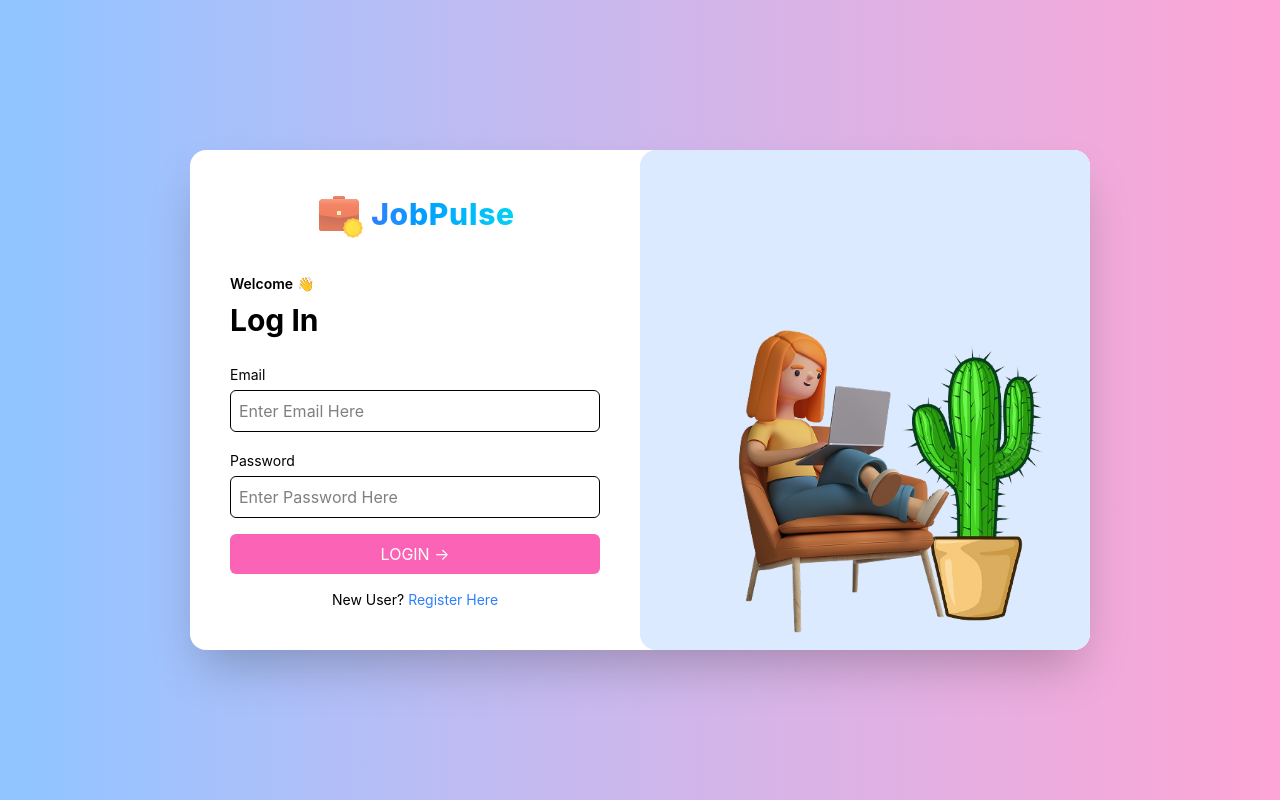
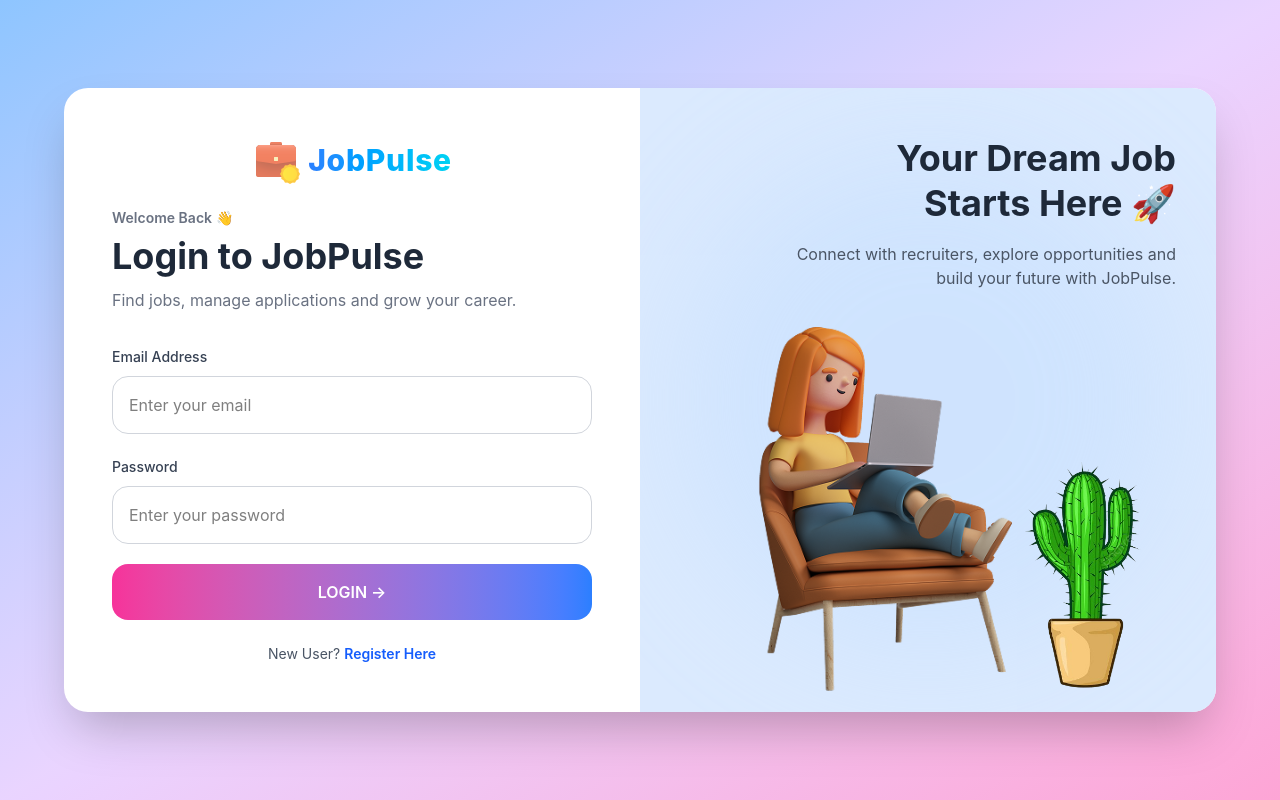
Before and after one commit to amanCloudX/JobPulse, a React (Vite) app: page / in a window 1280 px wide. Built offline with nearby package versions, Linux system fonts and the light colour scheme.

Commit message:
login-resgister page updates

```diff
--- a/src/pages/Login.jsx
+++ b/src/pages/Login.jsx
@@ -1,6 +1,5 @@
 import { useState } from "react";
 import Logo from "../components/logo";
-import axios from "axios";
 import { useNavigate } from "react-router-dom";
 import API from "../api/axios";
 
@@ -9,10 +8,12 @@ const Login = () => {
     email: "",
     password: "",
   });
+
   const [error, setError] = useState("");
 
   const navigate = useNavigate();
 
+  // ================= HANDLE CHANGE =================
   const handleChange = (e) => {
     setForm({
       ...form,
@@ -20,10 +21,12 @@ const Login = () => {
     });
   };
 
+  // ================= SUBMIT =================
   const submitHandler = async (e) => {
     e.preventDefault();
 
     setError("");
+
     if (!form.email || !form.password) {
       setError("All Fields Are Required");
       return;
@@ -35,86 +38,114 @@ const Login = () => {
           "Content-Type": "application/json",
         },
       });
+
       const data = response.data;
 
       localStorage.setItem("token", data.token);
-      localStorage.setItem("user", JSON.stringify(data.user)); // 🔥 important
+      localStorage.setItem("user", JSON.stringify(data.user));
 
-      // 🔥 Role-based redirect
+      // ROLE BASED REDIRECT
       if (data.user.role === "recruiter") {
         navigate("/recruiter/dashboard", { replace: true });
       } else if (data.user.role === "admin") {
         navigate("/admin/dashboard", { replace: true });
       } else {
-        navigate("/dashboard", { replace: true }); // user
+        navigate("/dashboard", { replace: true });
       }
     } catch (err) {
       console.log(err);
 
       if (err.response) {
-        // server responded with error
         setError("Invalid Email or Password");
       } else {
-        // network or other error
         setError("Something went wrong");
       }
     }
   };
 
   return (
-    <form onSubmit={submitHandler}>
-      <div className="h-screen flex items-center justify-center bg-gradient-to-r from-blue-300 to-pink-300">
-        {/* Main Card */}
-        <div className="w-[900px] h-[500px] bg-white rounded-2xl shadow-2xl flex overflow-hidden">
-          {/* LEFT SIDE - FORM */}
+    <div className="min-h-screen bg-gradient-to-br from-blue-300 via-purple-200 to-pink-300 flex items-center justify-center px-4 py-8">
+      {/* MAIN CARD */}
+      <div className="w-full max-w-6xl bg-white rounded-3xl shadow-2xl overflow-hidden flex flex-col lg:flex-row">
+        {/* ================= LEFT SIDE ================= */}
+        <div className="w-full lg:w-1/2 p-6 sm:p-10 lg:p-12 flex flex-col justify-center">
+          {/* LOGO */}
+          <div className="mb-6">
+            <Logo />
+          </div>
 
-          <div className="w-1/2 p-10 flex flex-col justify-center">
-            <Logo className="mb-5" />
+          {/* HEADING */}
+          <div className="mb-8">
+            <h2 className="text-sm font-semibold text-gray-500 mb-2">
+              Welcome Back 👋
+            </h2>
 
-            <h2 className="text-sm font-semibold mt-9 mb-2">Welcome 👋</h2>
-            <h1 className="text-3xl font-bold mb-6">Log In</h1>
+            <h1 className="text-3xl sm:text-4xl font-bold text-gray-800">
+              Login to JobPulse
+            </h1>
 
-            {/* Email */}
-            <div className="mb-4">
-              <label className="text-sm">Email</label>
+            <p className="text-gray-500 mt-3 text-sm sm:text-base">
+              Find jobs, manage applications and grow your career.
+            </p>
+          </div>
+
+          {/* FORM */}
+          <form onSubmit={submitHandler} className="space-y-5">
+            {/* EMAIL */}
+            <div>
+              <label className="text-sm font-medium text-gray-700">
+                Email Address
+              </label>
+
               <input
                 type="email"
                 name="email"
                 value={form.email}
-                placeholder="Enter Email Here"
+                placeholder="Enter your email"
                 onChange={handleChange}
-                className="w-full mt-1 p-2 border rounded-md outline-none focus:ring-2 focus:ring-blue-400"
+                className="w-full mt-2 p-3 sm:p-4 border border-gray-300 rounded-2xl outline-none focus:ring-2 focus:ring-blue-400 transition"
               />
             </div>
 
-            {/* Password */}
-            <div className="mb-4">
-              <label className="text-sm">Password</label>
+            {/* PASSWORD */}
+            <div>
+              <label className="text-sm font-medium text-gray-700">
+                Password
+              </label>
+
               <input
                 type="password"
                 name="password"
                 value={form.password}
-                placeholder="Enter Password Here"
+                placeholder="Enter your password"
                 onChange={handleChange}
-                className="w-full mt-1 p-2 border rounded-md outline-none focus:ring-2 focus:ring-blue-400"
+                className="w-full mt-2 p-3 sm:p-4 border border-gray-300 rounded-2xl outline-none focus:ring-2 focus:ring-blue-400 transition"
               />
             </div>
 
-            {/* ❌ Error Message */}
+            {/* ERROR */}
             {error && (
-              <p className="text-red-500 text-sm mb-3 text-center">{error}</p>
+              <div className="bg-red-100 border border-red-300 text-red-600 text-sm p-3 rounded-xl">
+                {error}
+              </div>
             )}
 
-            {/* Button */}
-            <button className="bg-pink-400 text-white py-2 rounded-md hover:bg-pink-500 transition">
+            {/* LOGIN BUTTON */}
+            <button
+              type="submit"
+              className="w-full bg-gradient-to-r from-pink-500 to-blue-500 hover:scale-[1.01] hover:shadow-lg text-white py-3 sm:py-4 rounded-2xl font-semibold transition duration-300"
+            >
               LOGIN →
             </button>
-            <div className="mt-4 text-center">
-              <p className="text-sm">
+          </form>
+
+          {/* REGISTER */}
+          <div className="mt-6 text-center">
+            <p className="text-sm text-gray-600">
               New User?{" "}
               <span
                 onClick={() => navigate("/register")}
-                  className="text-blue-500 cursor-pointer hover:underline"
+                className="text-blue-600 font-semibold cursor-pointer hover:underline"
               >
                 Register Here
               </span>
@@ -122,25 +153,39 @@ const Login = () => {
           </div>
         </div>
 
-          {/* RIGHT SIDE - IMAGE */}
-          <div className="w-1/2 bg-blue-100 relative flex items-center justify-center rounded-2xl overflow-hidden">
-            {/* Girl Image */}
+        {/* ================= RIGHT SIDE ================= */}
+        <div className="hidden lg:flex lg:w-1/2 bg-blue-100 relative items-center justify-center overflow-hidden">
+          {/* BACKGROUND CIRCLE */}
+          <div className="absolute w-[500px] h-[500px] bg-blue-200 rounded-full blur-3xl opacity-40"></div>
+
+          {/* GIRL IMAGE */}
           <img
             src="/girl.png"
             alt="girl"
-              className="absolute bottom-0 left-0 w-[85%] max-h-full  object-contain z-1"
+            className="absolute bottom-0 left-0 w-[80%] object-contain z-10"
           />
 
-            {/* Cactus Image */}
+          {/* CACTUS */}
           <img
             src="/cactus1.png"
             alt="cactus"
-              className="absolute bottom-0 right-0 left-45 w-[70%] object-contain"
+            className="absolute bottom-0 right-0 w-[45%] object-contain z-0"
           />
+
+          {/* TEXT */}
+          <div className="absolute top-12 right-10 text-right z-20">
+            <h2 className="text-4xl font-bold text-gray-800 leading-tight">
+              Your Dream Job <br /> Starts Here 🚀
+            </h2>
+
+            <p className="text-gray-600 mt-4 max-w-sm">
+              Connect with recruiters, explore opportunities and build your
+              future with JobPulse.
+            </p>
           </div>
         </div>
       </div>
-    </form>
+    </div>
   );
 };
 
--- a/src/pages/Register.jsx
+++ b/src/pages/Register.jsx
@@ -1,10 +1,8 @@
-import React from "react";
+import React, { useState } from "react";
+import { Mail, User, LockKeyhole } from "lucide-react";
+import { useNavigate } from "react-router-dom";
+import API from "../api/axios";
 import Logo from "../components/logo";
-import { Mail, User, LockKeyhole } from "lucide-react";
-import { useState } from "react";
-import { useNavigate } from "react-router-dom";
-import axios from "axios";
-import API from "../api/axios";
 
 const Register = () => {
   const [formData, setFormData] = useState({
@@ -15,18 +13,21 @@ const Register = () => {
   });
 
   const [error, setError] = useState("");
+
   const navigate = useNavigate();
 
+  // HANDLE CHANGE
   const handleChange = (e) => {
     setFormData({
       ...formData,
       [e.target.name]: e.target.value,
     });
   };
+
+  // HANDLE SUBMIT
   const handleSubmit = async (e) => {
     e.preventDefault();
 
-    // validation
     if (
       !formData.name ||
       !formData.email ||
@@ -40,13 +41,15 @@ const Register = () => {
     try {
       const response = await API.post("/auth/register", formData);
 
-      console.log("SUCCESS:", response.data);
+      console.log(response.data);
 
       setError("");
+
       alert("User Registered Successfully");
-      navigate("/"); // optional redirect
+
+      navigate("/");
     } catch (error) {
-      console.log("ERROR:", error);
+      console.log(error);
 
       const backendError =
         error.response?.data?.message || error.response?.data?.error;
@@ -54,86 +57,132 @@ const Register = () => {
       setError(backendError || "Something went wrong");
     }
   };
+
   return (
-    <>
-      <div className="h-screen w-screen flex justify-center items-center bg-cover bg-[url('https://wallpapers.com/images/hd/professional-photo-background-1920-x-1229-e3s6g0zxa6qx502x.jpg')]">
-        <div className="bg-transparent p-8 rounded-lg shadow-md w-100 ">
-          <h2
-            className="text-xl  bg-gradient-to-r
-from-blue-500 to-purple-600
-bg-clip-text text-transparent font-bold text-center mb-6"
-          >
-            Register Here
-          </h2>
+    <div className="min-h-screen flex items-center justify-center bg-gradient-to-br from-blue-100 via-indigo-100 to-purple-100 px-4 py-6 overflow-hidden">
+      {/* CARD */}
+      <div className="w-full max-w-2xl bg-white/90 backdrop-blur-md rounded-3xl shadow-2xl border border-white/40 overflow-hidden">
+        {/* TOP STRIP */}
+        <div className="h-3 bg-gradient-to-r from-blue-500 via-indigo-500 to-purple-500"></div>
 
-          <form onSubmit={handleSubmit} className="flex flex-col gap-4">
-            {/* Name */}
-            <div className="flex items-center border px-2 py-2 rounded">
-              <User size={20} color="#8e8585" />
+        <div className="p-6 sm:p-8 md:p-10">
+          {/* LOGO */}
+          <div className="flex justify-center mb-5">
+            <Logo />
+          </div>
+
+          {/* TITLE */}
+          <h1 className="text-3xl md:text-4xl font-bold text-center text-gray-800">
+            Create Account
+          </h1>
+
+          <p className="text-center text-gray-500 mt-3 text-sm md:text-base">
+            Join JobPulse and explore new opportunities 🚀
+          </p>
+
+          {/* FORM */}
+          <form onSubmit={handleSubmit} className="mt-8 space-y-6">
+            {/* NAME */}
+            <div>
+              <label className="text-sm font-semibold text-gray-700">
+                Full Name
+              </label>
+
+              <div className="flex items-center mt-2 bg-gray-50 border border-gray-200 rounded-2xl px-4 py-3 focus-within:ring-2 focus-within:ring-blue-500 transition">
+                <User size={20} className="text-blue-500" />
+
                 <input
-                onChange={handleChange}
                   type="text"
                   name="name"
                   value={formData.name}
-                placeholder="Enter Name"
-                className="outline-none w-full ml-2"
+                  onChange={handleChange}
+                  placeholder="Enter your name"
+                  className="w-full ml-3 outline-none bg-transparent text-gray-700"
                 />
               </div>
+            </div>
 
-            {/* Email */}
-            <div className="flex items-center border px-2 py-2 rounded">
-              <Mail size={20} color="#8e8585" />
+            {/* EMAIL */}
+            <div>
+              <label className="text-sm font-semibold text-gray-700">
+                Email
+              </label>
+
+              <div className="flex items-center mt-2 bg-gray-50 border border-gray-200 rounded-2xl px-4 py-3 focus-within:ring-2 focus-within:ring-blue-500 transition">
+                <Mail size={20} className="text-blue-500" />
+
                 <input
-                onChange={handleChange}
                   type="email"
                   name="email"
                   value={formData.email}
-                placeholder="Enter Email"
-                className="outline-none w-full ml-2"
+                  onChange={handleChange}
+                  placeholder="Enter your email"
+                  className="w-full ml-3 outline-none bg-transparent text-gray-700"
                 />
               </div>
+            </div>
 
-            {/* Password */}
-            <div className="flex items-center border px-2 py-2 rounded">
-              <LockKeyhole size={20} color="#8e8585" />
+            {/* PASSWORD */}
+            <div>
+              <label className="text-sm font-semibold text-gray-700">
+                Password
+              </label>
+
+              <div className="flex items-center mt-2 bg-gray-50 border border-gray-200 rounded-2xl px-4 py-3 focus-within:ring-2 focus-within:ring-blue-500 transition">
+                <LockKeyhole size={20} className="text-blue-500" />
+
                 <input
-                onChange={handleChange}
                   type="password"
                   name="password"
                   value={formData.password}
-                placeholder="Enter Password"
-                className="outline-none w-full ml-2"
+                  onChange={handleChange}
+                  placeholder="Enter password"
+                  className="w-full ml-3 outline-none bg-transparent text-gray-700"
                 />
               </div>
+            </div>
 
-            {/* Role */}
+            {/* ROLE */}
+            <div>
+              <label className="text-sm font-semibold text-gray-700">
+                Select Role
+              </label>
+
               <select
                 name="role"
                 value={formData.role}
                 onChange={handleChange}
-              className="w-full border p-2 rounded "
+                className="w-full mt-2 bg-gray-50 border border-gray-200 rounded-2xl px-4 py-3 outline-none focus:ring-2 focus:ring-blue-500 text-gray-700"
               >
-              <option value="">Select your role</option>
+                <option value="">Choose role</option>
                 <option value="user">User</option>
                 <option value="recruiter">Recruiter</option>
                 <option value="admin">Admin</option>
               </select>
+            </div>
 
-            {/* Button */}
-            <button className="bg-gradient-to-r from-blue-500 to-blue-700 text-white py-2 rounded hover:bg-blue-600 active:scale-95">
+            {/* ERROR */}
+            {error && (
+              <p className="text-red-500 text-sm text-center font-medium">
+                {error}
+              </p>
+            )}
+
+            {/* BUTTON */}
+            <button
+              type="submit"
+              className="w-full bg-gradient-to-r from-blue-600 to-indigo-600 hover:from-blue-700 hover:to-indigo-700 text-white py-3.5 rounded-2xl font-semibold shadow-lg hover:shadow-xl transition duration-300"
+            >
               Sign Up
             </button>
 
-            {error && (
-              <p className="text-red-500 text-sm text-center">{error}</p>
-            )}
-
-            <div className="text-center mt-2">
-              <p className="text-sm">
+            {/* LOGIN */}
+            <div className="text-center pt-2">
+              <p className="text-gray-600 text-sm md:text-base">
                 Already have an account?{" "}
                 <span
                   onClick={() => navigate("/")}
-                  className="text-blue-500 cursor-pointer hover:underline font-semibold"
+                  className="text-blue-600 font-semibold cursor-pointer hover:underline"
                 >
                   Sign In
                 </span>
@@ -142,7 +191,7 @@ bg-clip-text text-transparent font-bold text-center mb-6"
           </form>
         </div>
       </div>
-    </>
+    </div>
   );
 };
 
```
Also changed, not shown: src/components/recruiter/RecruiterSideBar.jsx (+19 -1 lines). Lines whose indentation alone changed are shown as unchanged.
